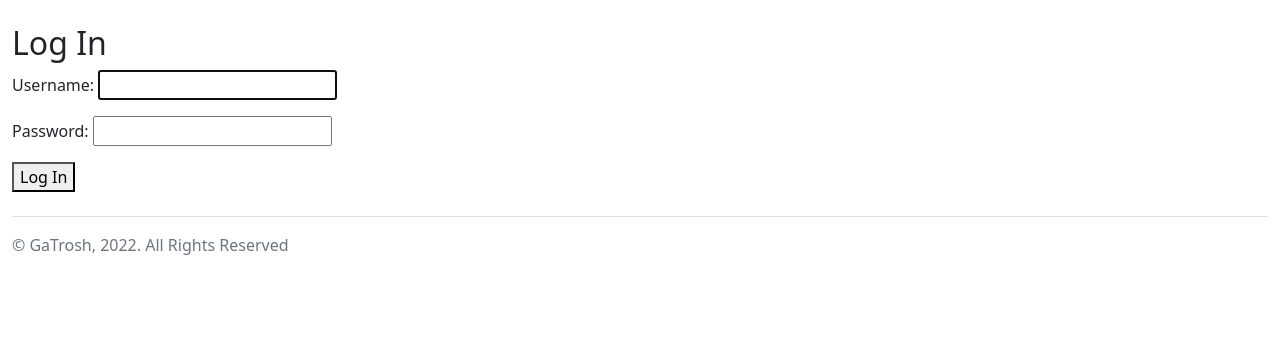
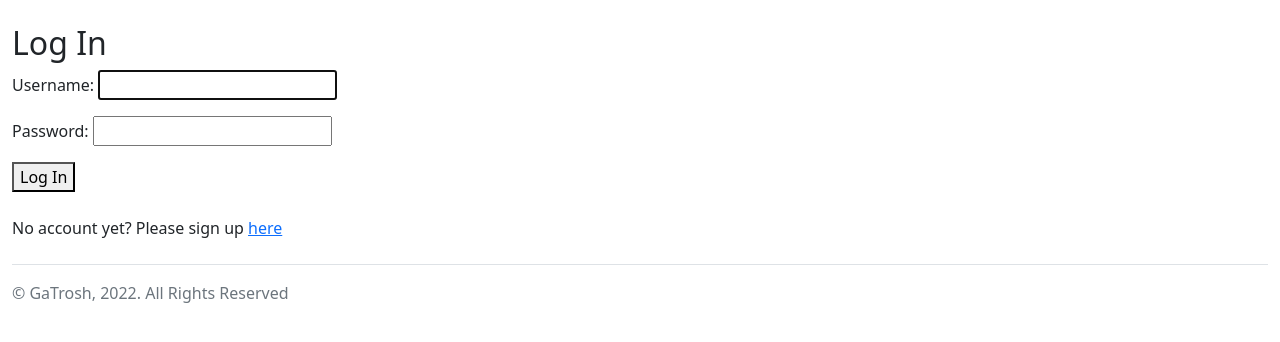
Before and after one commit to gtrosh/libr_app, a Django app: page /accounts/login/ in a window 1280 px wide. Shown: the part 56-398 px from the top of the page. Run offline with Django 4.2, Linux system fonts and the light colour scheme.

Commit message:
Added link to signup on login page

```diff
--- a/templates/registration/login.html
+++ b/templates/registration/login.html
@@ -9,4 +9,6 @@
   {{ form.as_p }}
   <button type="submit">Log In</button>
 </form>
+<br>
+<p>No account yet? Please sign up <a href="{% url 'signup' %}">here</a></p>
 {% endblock content %}
```
